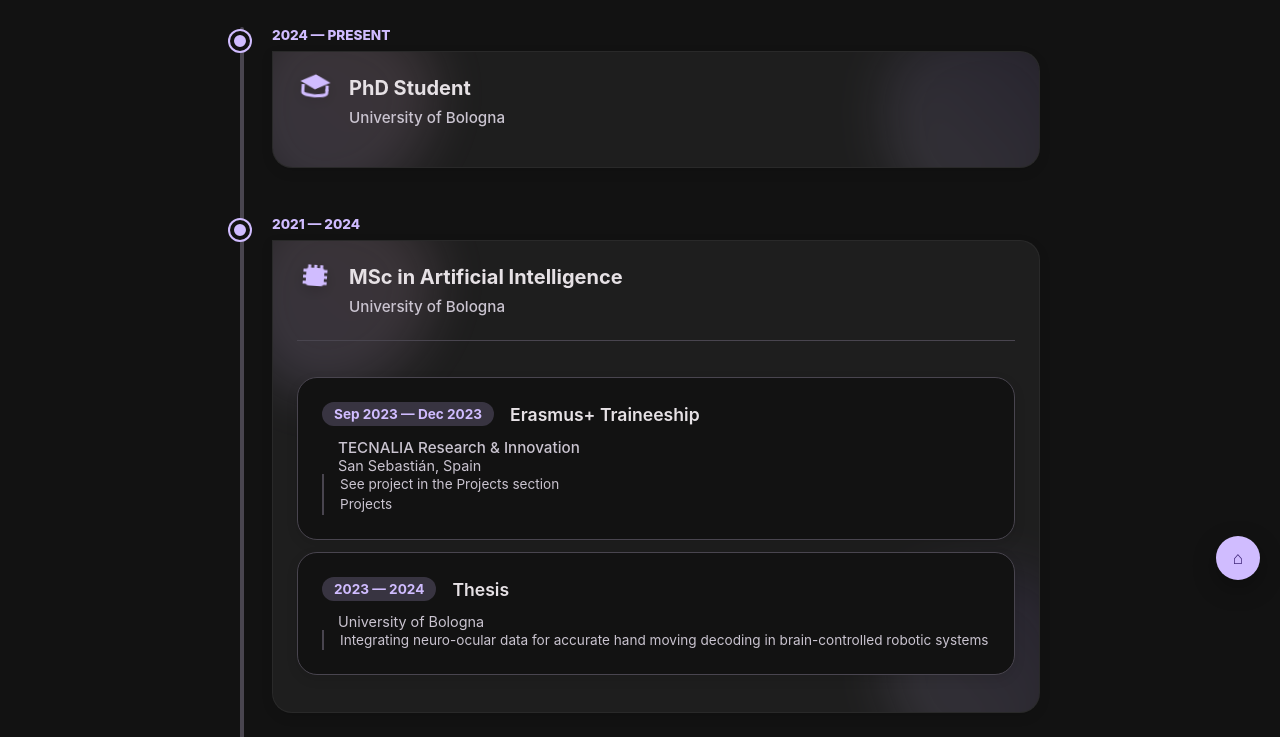
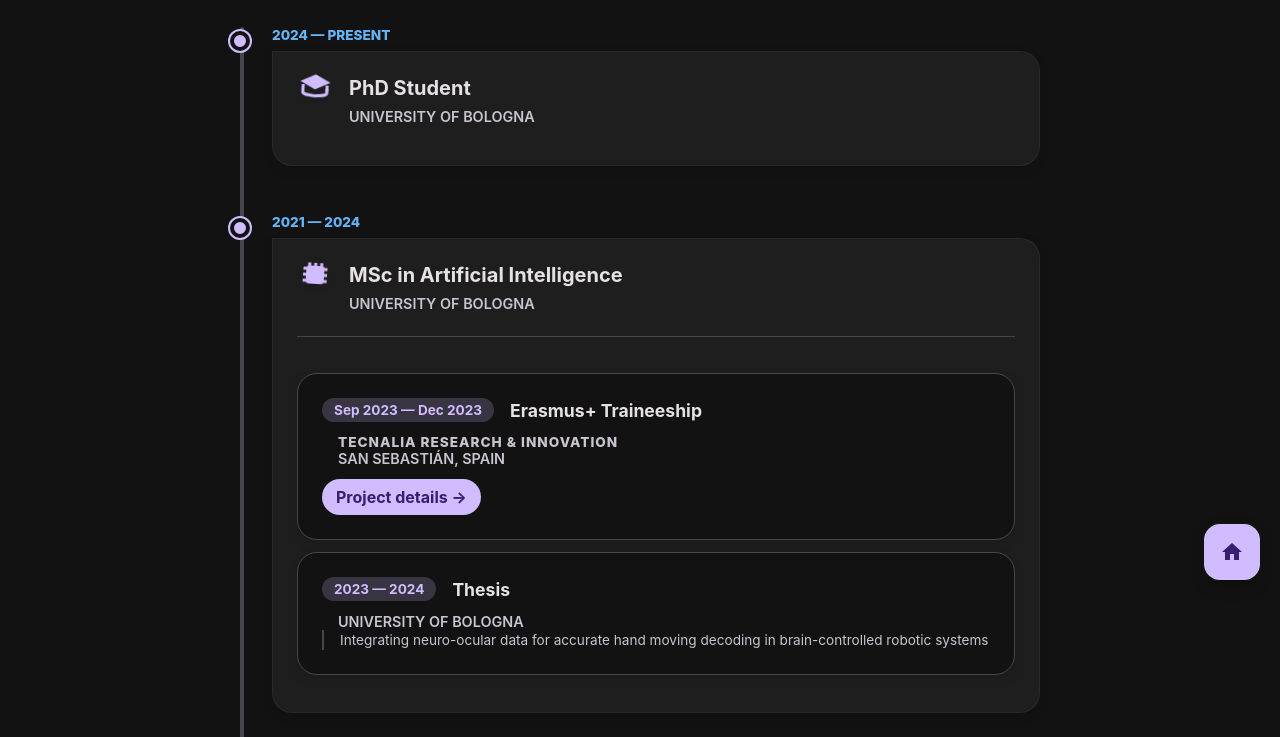
Before and after one commit to Robs98B/Robs98B.github.io, a plain HTML site: page resume.html in a window 1280 px wide. Shown: the part 200-937 px from the top of the page. Drawn offline with Linux system fonts and the light colour scheme.

Commit message:
UI fixes

```diff
--- a/assets/styles.css
+++ b/assets/styles.css
@@ -39,6 +39,11 @@
   --ease-standard: cubic-bezier(0.2, 0, 0, 1);
   --anim-entry: fade-in-up 0.8s var(--ease-spring) forwards;
 }
+
+.section-resume { --section-secondary: #64B5F6; }
+.section-science { --section-secondary: #7BD88F; }
+.section-projects { --section-secondary: #FFB74D; }
+.section-activities { --section-secondary: #80CBC4; }
 
 /* --- RESET & BASE --- */
 * { box-sizing: border-box; }
@@ -92,9 +97,9 @@ h1, h2, h3, h4, p { margin: 0; }
   transition: all 0.3s var(--ease-spring);
   position: relative; overflow: hidden;
 }
-/* Bottom indicator for hover and active */
-.nav-link::after { content: ''; position: absolute; left: 12px; right: 12px; bottom: 6px; height: 2px; background: transparent; transition: background 0.2s var(--ease-standard), transform 0.2s var(--ease-standard); transform: scaleX(0); }
-.nav-link:hover::after { background: var(--md-primary); transform: scaleX(1); }
+/* Remove bottom indicator */
+.nav-link::after { content: none; }
+.nav-link:hover::after { content: none; }
 /* Hover Blob Effect */
 .nav-link::before {
   content: ''; position: absolute; top: 50%; left: 50%; width: 0; height: 0;
@@ -110,7 +115,7 @@ h1, h2, h3, h4, p { margin: 0; }
   background-color: var(--md-primary); color: var(--md-on-primary);
   box-shadow: 0 2px 8px rgba(208, 188, 255, 0.15);
 }
-.nav-link[aria-current="page"]::after { background: var(--md-on-primary); transform: scaleX(1); }
+.nav-link[aria-current="page"]::after { content: none; }
 .nav-link[aria-current="page"]::before { content: none; }
 
 .actions { display: flex; gap: 8px; margin-left: 12px; padding-left: 12px; border-left: 1px solid var(--md-outline-variant); }
@@ -232,7 +237,7 @@ h1, h2, h3, h4, p { margin: 0; }
 }
 .card::before {
   content: ''; position: absolute; z-index: -1; top: -50px; right: -50px; width: 150px; height: 150px;
-  background: linear-gradient(135deg, var(--md-primary-container), var(--md-tertiary-container));
+  background: linear-gradient(135deg, var(--md-primary-container), var(--section-secondary));
   border-radius: 50%; opacity: 0.3; transition: 0.5s var(--ease-spring);
 }
 .card:hover { transform: translateY(-10px); border-color: var(--md-primary-container); box-shadow: 0 20px 40px rgba(0,0,0,0.3); }
@@ -271,7 +276,7 @@ h1, h2, h3, h4, p { margin: 0; }
 }
 .card-type {
   align-self: flex-start; font-size: 0.75rem; font-weight: 800; text-transform: uppercase; letter-spacing: 1px;
-  color: var(--md-tertiary); margin-bottom: 0.5rem;
+  color: var(--section-secondary); margin-bottom: 0.5rem;
 }
 
 .divider { height: 1px; background: var(--md-outline-variant); margin: 0.75rem 0; }
@@ -312,7 +317,7 @@ h1, h2, h3, h4, p { margin: 0; }
   background: var(--md-primary);
   border: 4px solid var(--md-surface); box-shadow: 0 0 0 2px var(--md-primary);
 }
-.timeline-date { font-size: 0.85rem; font-weight: 800; color: var(--md-primary); text-transform: uppercase; margin-bottom: 0.5rem; display: block; }
+.timeline-date { font-size: 0.85rem; font-weight: 800; color: var(--section-secondary); text-transform: uppercase; margin-bottom: 0.5rem; display: block; }
 
 .year-chip { display: inline-flex; align-items: center; padding: 4px 10px; border-radius: var(--shape-pill); background: var(--md-surface); border: 1px solid var(--md-outline-variant); color: var(--md-on-surface-variant); font-size: 0.75rem; font-weight: 700; }
 
@@ -351,17 +356,20 @@ h1, h2, h3, h4, p { margin: 0; }
 .resume-card-position { color: var(--md-on-surface); margin: 0 0 0.25rem; font-size: 1.4rem; font-weight: 700; line-height: 1.2; }
 
 .resume-card-department {
-  color: var(--md-primary);
+  color: var(--section-secondary);
   margin: 0 0 0.25rem;
-  font-size: 1rem;
-  font-weight: 600;
+  font-size: 0.75rem;
+  font-weight: 800;
+  text-transform: uppercase;
+  letter-spacing: 1px;
 }
 
 .resume-card-university {
-  color: var(--md-on-surface-variant);
+  color: var(--md-secondary);
   margin: 0;
-  font-size: 0.95rem;
-  font-weight: 500;
+  font-size: 0.9rem;
+  font-weight: 600;
+  text-transform: uppercase;
 }
 
 .resume-card-description { color: var(--md-on-surface-variant); margin: 1rem 0 0; font-size: 0.95rem; line-height: 1.6; padding: 1rem; background: var(--md-surface); border-radius: var(--shape-m); border-left: none; border: 1px solid var(--md-outline-variant); }
@@ -433,23 +441,27 @@ h1, h2, h3, h4, p { margin: 0; }
   color: var(--md-on-surface);
   margin: 0;
   font-size: 1.1rem;
-  font-weight: 600;
+  font-weight: 700;
   flex: 1;
 }
 
 .resume-child-card-department {
-  color: var(--md-secondary);
+  color: var(--section-secondary);
   margin: 0 0 0.25rem;
-  font-size: 0.95rem;
-  font-weight: 500;
+  font-size: 0.85rem;
+  font-weight: 800;
   padding-left: 1rem;
+  text-transform: uppercase;
+  letter-spacing: 1px;
 }
 
 .resume-child-card-university {
-  color: var(--md-on-surface-variant);
+  color: var(--md-secondary);
   margin: 0 0 0.5rem;
   font-size: 0.9rem;
+  font-weight: 600;
   padding-left: 1rem;
+  text-transform: uppercase;
 }
 
 .resume-child-card-description {
@@ -460,6 +472,9 @@ h1, h2, h3, h4, p { margin: 0; }
   padding-left: 1rem;
   border-left: 2px solid var(--md-outline-variant);
 }
+/* Prominent project link button */
+.child-project-link { display: inline-flex; align-items: center; gap: 6px; margin-top: 0.75rem; padding: 8px 14px; border-radius: var(--shape-pill); background: var(--md-primary); color: var(--md-on-primary); font-weight: 700; text-decoration: none; transition: transform 220ms var(--ease-spring), box-shadow 220ms var(--ease-spring); }
+.child-project-link:hover { transform: translateY(-2px); box-shadow: 0 8px 24px rgba(0,0,0,0.3); }
 
 /* --- ANIMATIONS --- */
 .resume-card { opacity: 0; transform: translateY(24px); animation: slide-in-fun 0.6s var(--ease-standard) forwards; animation-delay: calc(var(--delay, 0) * 120ms); }
@@ -517,7 +532,7 @@ h1, h2, h3, h4, p { margin: 0; }
   background: var(--md-surface); border: 1px solid var(--md-outline-variant); color: var(--md-on-surface-variant);
   font-size: 0.9rem; font-weight: 600; transition: all 0.25s var(--ease-standard);
 }
-.filter-pill:hover .pill-content { transform: translateY(-2px); border-color: var(--md-primary); background: var(--md-surface-bright);}
+.filter-pill:hover .pill-content { transform: translateY(-2px); border-color: var(--section-secondary); background: var(--md-surface-bright);}
 
 /* Selected Filter - Reduced Shadow */
 .filter-pill input:checked + .pill-content {
@@ -551,13 +566,15 @@ h1, h2, h3, h4, p { margin: 0; }
 
 .home-fab {
   position: fixed; right: 20px; bottom: 20px; z-index: 1100;
-  width: 44px; height: 44px; display: grid; place-items: center;
-  border-radius: 50%; background: var(--md-primary); color: var(--md-on-primary);
-  border: none; box-shadow: 0 8px 24px rgba(0,0,0,0.3);
-  font-size: 1.1rem; font-weight: 800;
-  transition: transform 0.2s var(--ease-spring), box-shadow 0.2s var(--ease-spring);
+  width: 56px; height: 56px; display: grid; place-items: center;
+  border-radius: var(--shape-l); background: var(--md-primary); color: var(--md-on-primary);
+  border: none; box-shadow: 0 6px 16px rgba(0,0,0,0.24);
+  transition: transform 0.2s var(--ease-spring), box-shadow 0.2s var(--ease-spring), background-color 0.2s var(--ease-standard), color 0.2s var(--ease-standard);
 }
-.home-fab:hover { transform: translateY(-2px) scale(1.05); box-shadow: 0 12px 32px rgba(0,0,0,0.4); }
+.home-fab svg { width: 24px; height: 24px; fill: currentColor; }
+.home-fab:hover { transform: translateY(-2px); box-shadow: 0 12px 28px rgba(0,0,0,0.32); background: var(--md-primary-container); color: var(--md-on-primary-container); }
+.home-fab:focus-visible { outline: 3px solid var(--md-primary-container); outline-offset: 2px; }
+@media (max-width: 480px) { .home-fab { width: 48px; height: 48px; border-radius: var(--shape-m); } .home-fab svg { width: 20px; height: 20px; } }
 @keyframes morph {
   0% { border-radius: 40% 60% 70% 30% / 40% 50% 60% 50%; }
   50% { border-radius: 60% 40% 30% 70% / 60% 30% 70% 40%; }
--- a/data/resume/resume-cards.js
+++ b/data/resume/resume-cards.js
@@ -38,7 +38,7 @@ const resumeCards = [
         position: "Erasmus+ Traineeship",
         department: "TECNALIA Research & Innovation",
         university: "San Sebastián, Spain",
-        description: "See project in the Projects section",
+        description: "",
         link: "projects.html"
       },
       {
--- a/resume.html
+++ b/resume.html
@@ -7,7 +7,7 @@
     <link rel="stylesheet" href="assets/styles.css" />
     <link rel="icon" href="assets/favicon.svg" type="image/svg+xml">
   </head>
-  <body>
+  <body class="section-resume">
 
     <header class="site-header">
       <nav class="site-nav">
@@ -43,6 +43,8 @@
     <script src="assets/main.js"></script>
     <script src="data/resume/resume-cards.js"></script>
     <script src="sections/resume/resume-section.js"></script>
-    <a href="index.html" class="home-fab" aria-label="Home">⌂</a>
+    <a href="index.html" class="home-fab" aria-label="Home">
+      <svg viewBox="0 0 24 24" aria-hidden="true"><path d="M10 20v-6h4v6h5v-8h3L12 3 2 12h3v8z"></path></svg>
+    </a>
   </body>
 </html>
--- a/sections/resume/resume-section.js
+++ b/sections/resume/resume-section.js
@@ -46,8 +46,6 @@ class ResumeSection {
       <div class="timeline-dot"></div>
       <span class="timeline-date">${yearRange}</span>
       <div class="timeline-card resume-card" style="--card-color: ${card.color}">
-        <div class="card-blob blob-a"></div>
-        <div class="card-blob blob-b"></div>
         <div class="resume-card-header">
           <div class="resume-card-icon">${card.icon}</div>
           <div class="resume-card-info">
@@ -70,8 +68,8 @@ class ResumeSection {
 
   createChildCard(child, parentId) {
     const yearRange = this.formatRange(child);
-    const desc = child.description ? `<p class="resume-child-card-description" data-i18n="res_${parentId}_children_${child.id}_description">${child.description}</p>` : '';
-    const link = child.link ? `<p class="resume-child-card-description"><a href="${child.link}">Projects</a></p>` : '';
+    const desc = child.link ? '' : (child.description ? `<p class="resume-child-card-description" data-i18n="res_${parentId}_children_${child.id}_description">${child.description}</p>` : '');
+    const link = child.link ? `<a class="child-project-link" href="${child.link}">Project details →</a>` : '';
     return `
       <div class="resume-child-card">
         <div class="resume-child-card-header">
```
Also changed, not shown: activities.html (+4 -2 lines), contact.html (+3 -1 lines), index.html (+0 -1 lines), projects.html (+4 -2 lines), science.html (+4 -2 lines).
